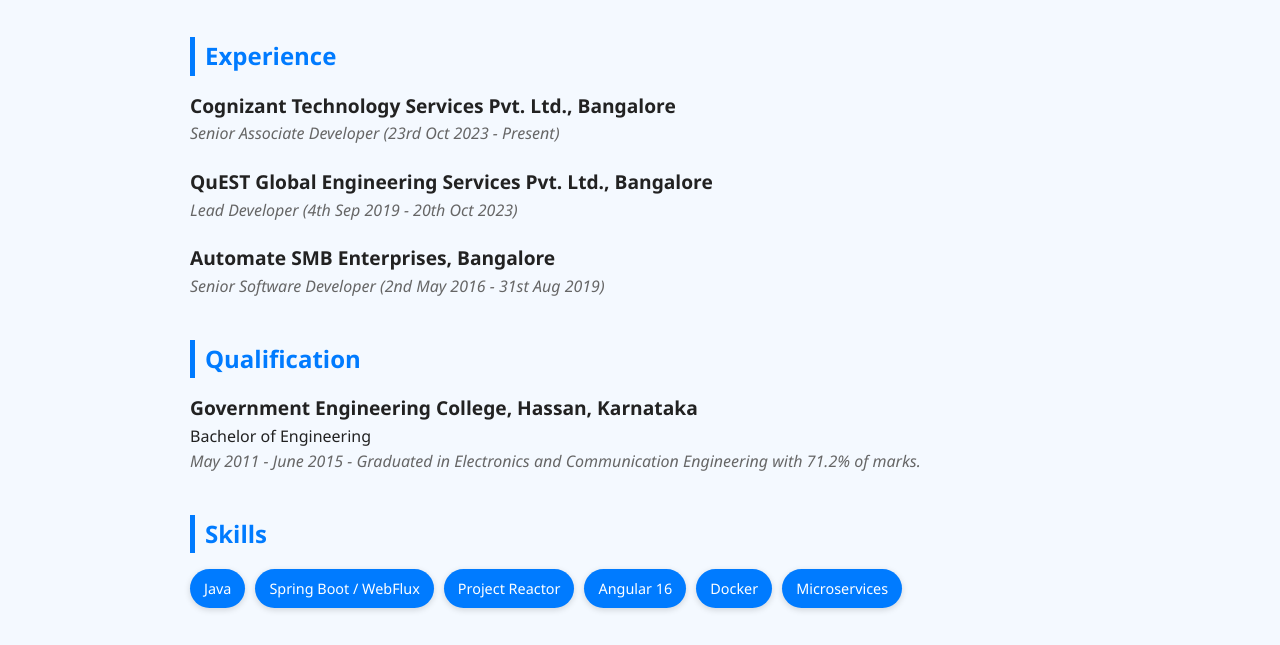
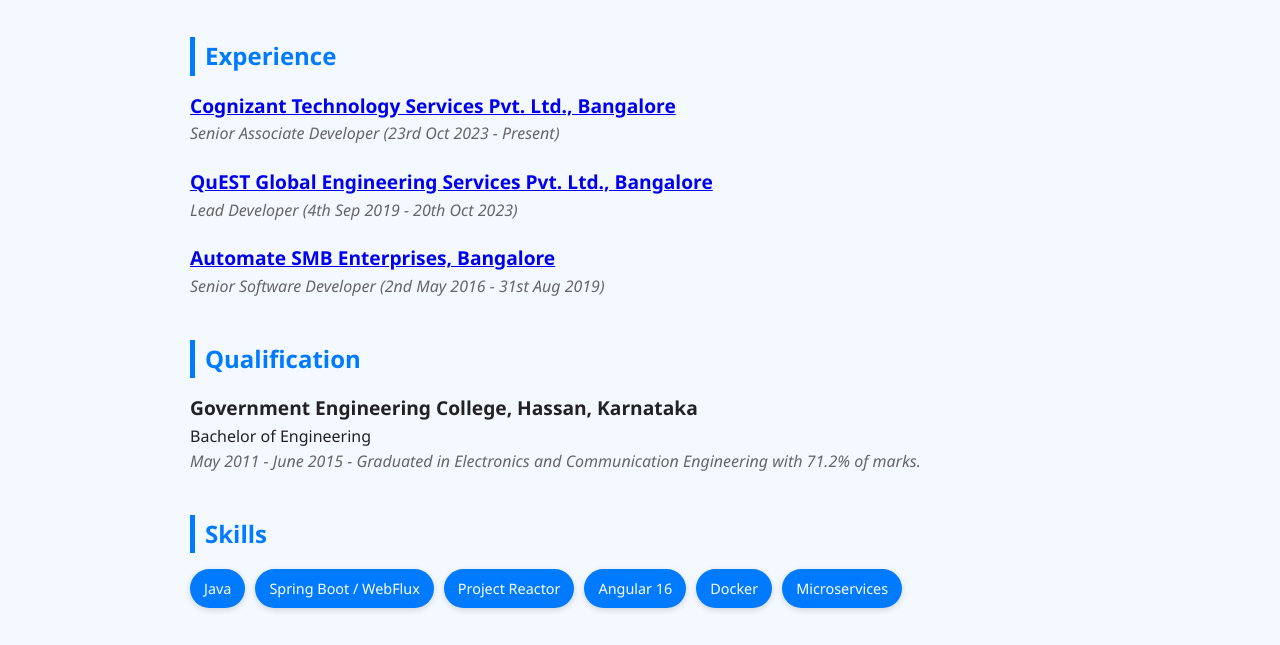
Before and after one commit to revanna7226/revanna7226.github.io, a plain HTML site: page index.html in a window 1280 px wide. Shown: the part 1175-1820 px from the top of the page. Drawn offline with Linux system fonts and the light colour scheme.

Commit message:
Add links to job titles in experience section

```diff
--- a/index.html
+++ b/index.html
@@ -113,19 +113,37 @@
       <section>
         <h2>Experience</h2>
         <div class="job">
-          <h3>Cognizant Technology Services Pvt. Ltd., Bangalore</h3>
+          <h3><a
+              href="https://www.cognizant.com/in/en"
+              target="_blank"
+              rel="noopener noreferrer"
+              >Cognizant Technology Services Pvt. Ltd., Bangalore
+            </a>
+          </h3>
           <span class="company"
             >Senior Associate Developer (23rd Oct 2023 - Present)</span
           >
         </div>
         <div class="job">
-          <h3>QuEST Global Engineering Services Pvt. Ltd., Bangalore</h3>
+          <h3><a
+              href="https://www.questglobal.com/"
+              target="_blank"
+              rel="noopener noreferrer"
+              >QuEST Global Engineering Services Pvt. Ltd., Bangalore
+            </a>
+          </h3>
           <span class="company"
             >Lead Developer (4th Sep 2019 - 20th Oct 2023)</span
           >
         </div>
         <div class="job">
-          <h3>Automate SMB Enterprises, Bangalore</h3>
+          <h3><a
+              href="https://www.automatesmb.com/"
+              target="_blank"
+              rel="noopener noreferrer"
+              >Automate SMB Enterprises, Bangalore
+            </a>
+          </h3>
           <span class="company"
             >Senior Software Developer (2nd May 2016 - 31st Aug 2019)</span
           >
```
